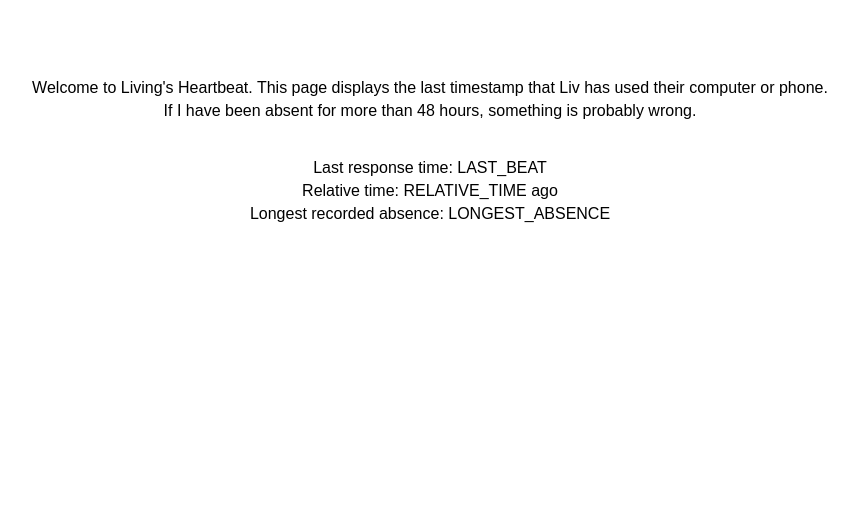
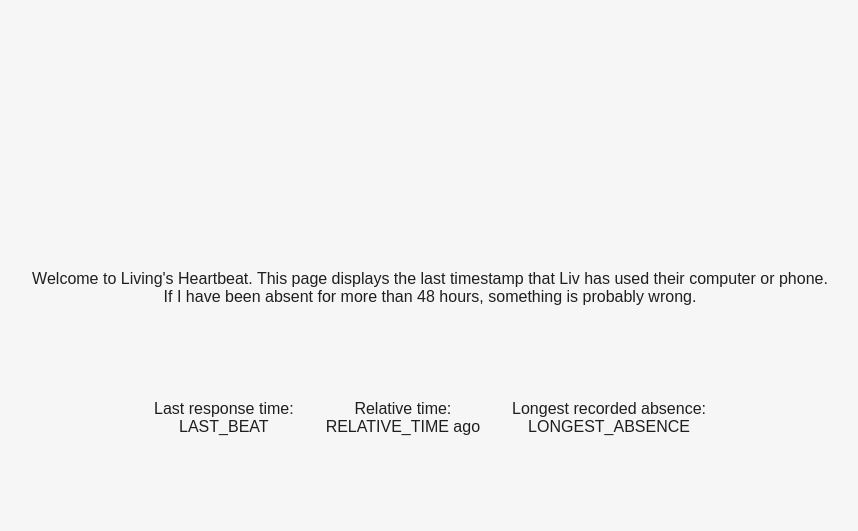
Before and after one commit to 5HT2B/heartbeat, a plain HTML site: page index.html in a window 1280 px wide. Shown: the whole page, without its empty margins (210-1068 px from the left). Drawn offline with Linux system fonts and the light colour scheme.

Commit message:
enhancement: Improve css (#2)

```diff
--- a/index.html
+++ b/index.html
@@ -3,13 +3,18 @@
     <head>
         <title>Living's Heartbeat</title>
         <link rel="stylesheet" href="style.css">
+        <link rel="stylesheet" href="style.large.css">
     </head>
     <body>
-        <p>Welcome to Living's Heartbeat. This page displays the last timestamp that Liv has used their computer or phone.</p>
-        <p>If I have been absent for more than 48 hours, something is probably wrong.</p>
-        <br>
-        <p>Last response time: LAST_BEAT</p>
-        <p>Relative time: RELATIVE_TIME ago</p>
-        <p>Longest recorded absence: LONGEST_ABSENCE</p>
+        <div class="preamble">
+            <p>Welcome to Living's Heartbeat. This page displays the last timestamp that Liv has used their computer or phone. <br> If I have been absent for more than 48 hours, something is probably wrong.</p>
+        </div>
+        <div class="container">
+            <div class="times">
+                <p>Last response time: <br> LAST_BEAT</p>
+                <p>Relative time: <br> RELATIVE_TIME ago</p>
+                <p>Longest recorded absence: <br> LONGEST_ABSENCE</p>
+            </div>
+        </div>
     </body>
 </html>
--- a/style.css
+++ b/style.css
@@ -1,9 +1,10 @@
 body {
-  padding-top: 60px;
-  font-family: Sans-Serif, serif;
-  text-align: center;
+  font-family: sans-serif, serif;
+  padding: 2.5em;
+  background-color: #f6f6f6;
+  color: #1f1f1f;
 }
-p {
-  line-height: 7px;
-  text-align: center;
+
+.times {
+  padding-top: 2.5em;
 }
--- /dev/null
+++ b/style.large.css
@@ -0,0 +1,26 @@
+@media (min-width: 900px) {
+    html, body {
+        text-align: center;
+        position: relative;
+    }
+
+    .times {
+        display: flex;
+        margin: auto;
+        justify-content: center;
+        align-items: center;
+        margin-top: -25vh;
+    }
+
+    .times > p {
+        padding: 1em;
+    }
+
+    .preamble {
+        display: flex;
+        margin: auto;
+        justify-content: center;
+        align-items: center;
+        height: 60vh;
+    }
+}
```
Also changed, not shown: 1 other file.
